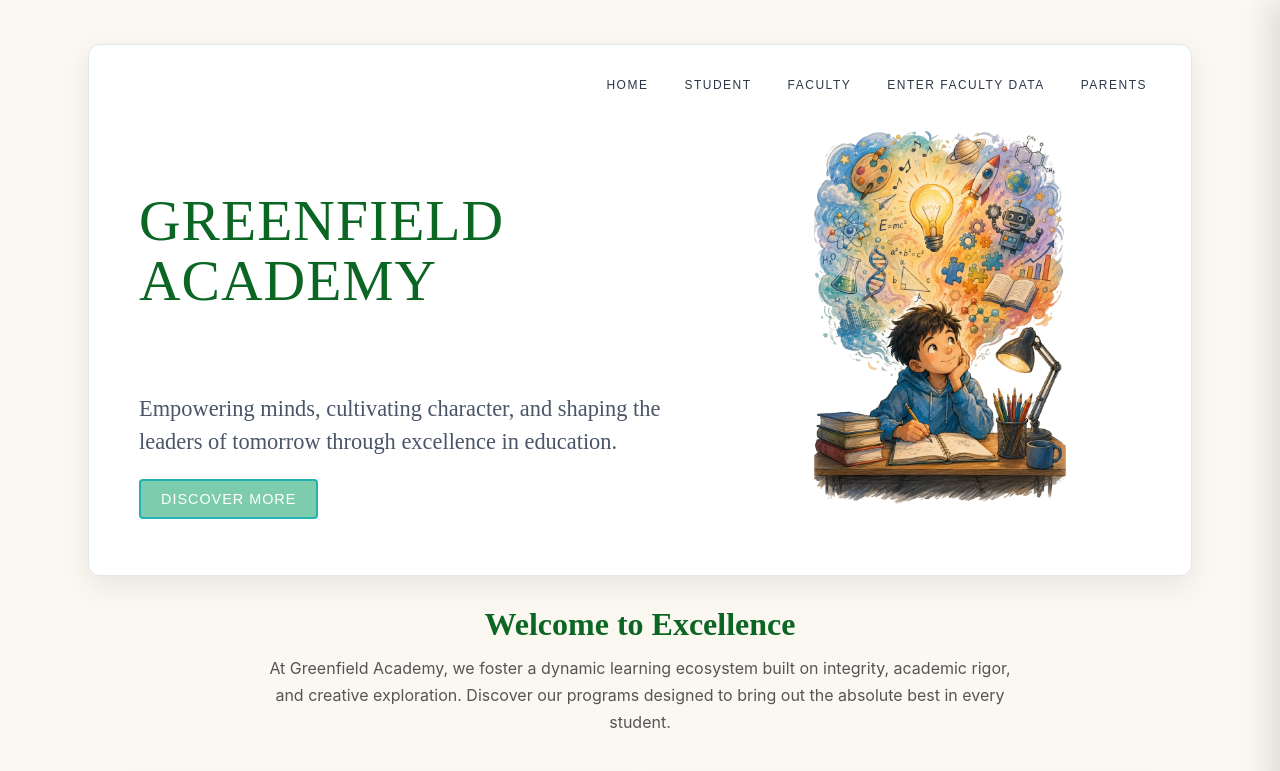
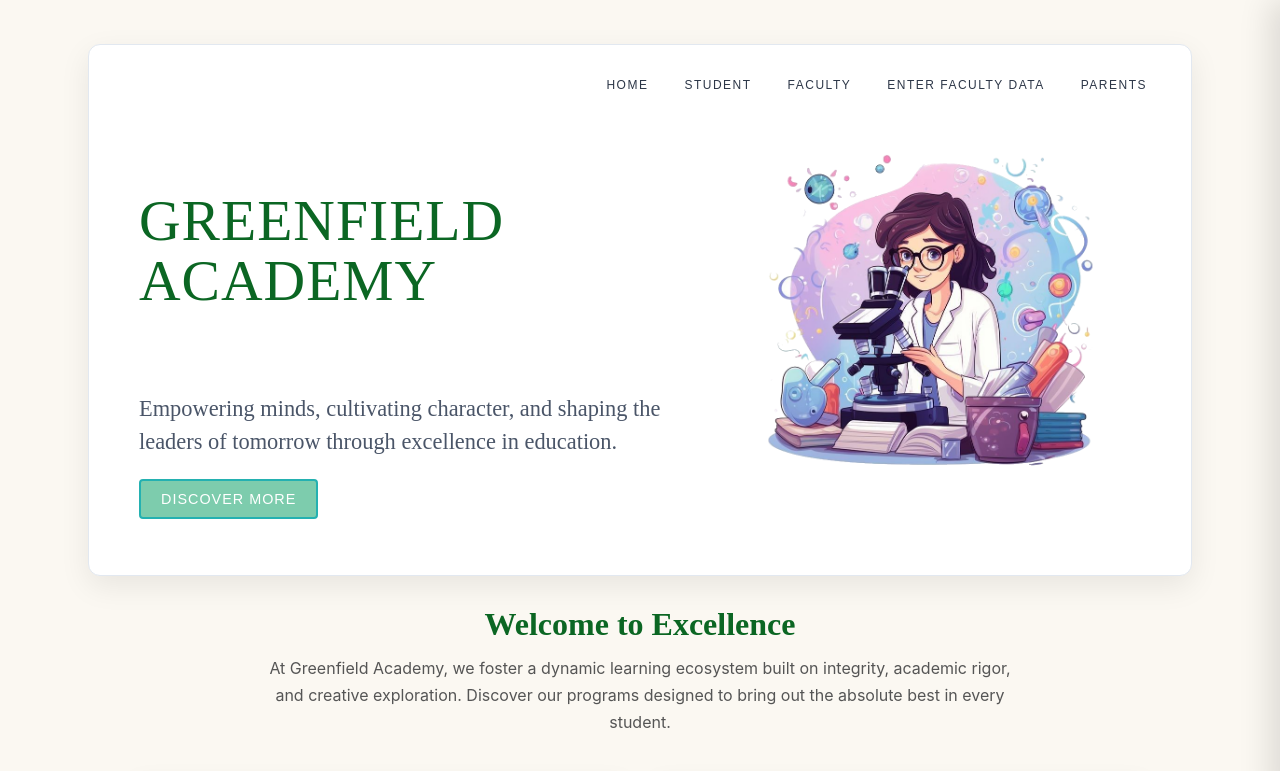
Before and after one commit to amarkch/greenfield-academy, a React (Vite) app in the folder front-end/: page / in a window 1280 px wide. Shown: the top 771 px of the page. Built offline with nearby package versions, Linux system fonts and the light colour scheme; grey boxes are pictures that could not be loaded.

Commit message:
Random boy or girl

```diff
--- a/front-end/src/pages/HomePage.jsx
+++ b/front-end/src/pages/HomePage.jsx
@@ -326,7 +326,7 @@ const GreenfieldAcademy = () => {
             <div className="ga-left-content">
               <div className="ga-right-image-container mobile">
               <img
-                src="/images/the-boy.png"
+                src={Math.round(Math.random()) ? "/images/the-girl.png" : "/images/the-boy.png"}
                 alt="Student studying code sketches"
                 className="ga-banner-boy-image"
               />
@@ -351,7 +351,7 @@ const GreenfieldAcademy = () => {
 
             <div className="ga-right-image-container desk">
               <img
-                src="/images/the-boy.png"
+                src={Math.round(Math.random()) ? "/images/the-girl.png" : "/images/the-boy.png"}
                 alt="Student studying code sketches"
                 className="ga-banner-image"
               />
```
Also changed, not shown: front-end/images/the-girl.png.
